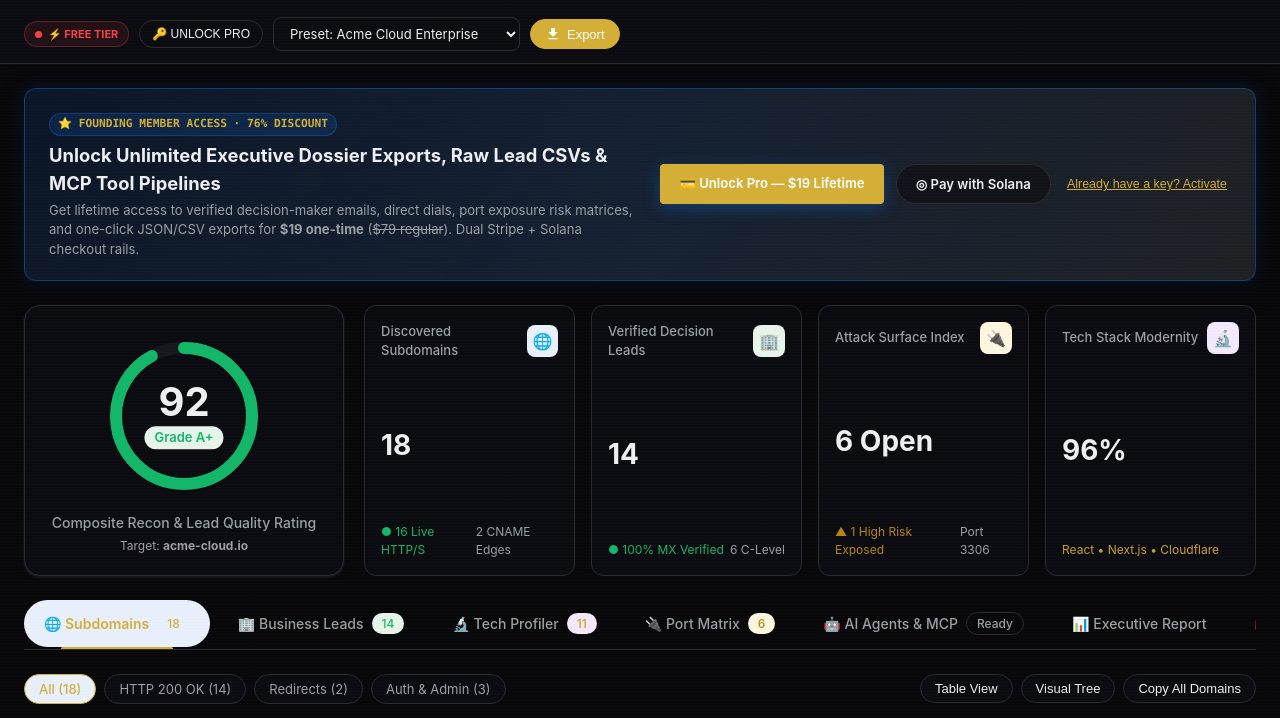
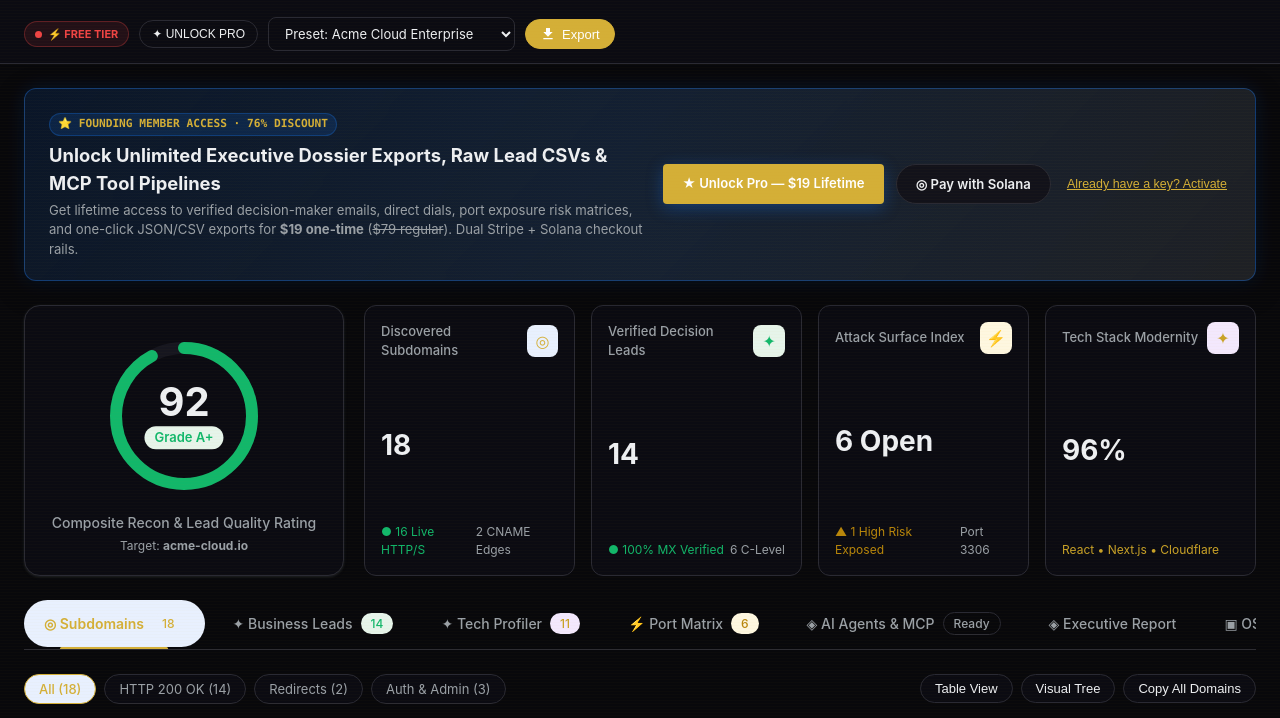
Before and after one commit to 1nc0gn30/subsweep-lead-scanner, an Electron app: page public/index.html in a window 1280 px wide. Shown: the part 60-778 px from the top of the page. Drawn offline with Linux system fonts and the light colour scheme; a script that the page names is missing.

Commit message:
fix(ui): polish typography glyphs, relative icon paths, and header contrast

```diff
--- a/public/index.html
+++ b/public/index.html
@@ -1228,7 +1228,7 @@
   <header class="app-bar">
     <div class="header-inner">
       <a href="#" class="brand" title="SubSweep Recon Studio" style="display: flex; align-items: center; gap: 8px;">
-        <img src="/assets/icon.png" alt="SubSweep Logo" class="brand-icon" style="width: 28px; height: 28px; border-radius: 6px; object-fit: cover; box-shadow: 0 0 10px rgba(26,115,232,0.4);">
+        <img src="assets/icon.png" alt="SubSweep Logo" class="brand-icon" style="width: 28px; height: 28px; border-radius: 6px; object-fit: cover; box-shadow: 0 0 10px rgba(26,115,232,0.4);">
         <div class="google-dots">
           <div class="dot dot-blue"></div>
           <div class="dot dot-red"></div>
@@ -1264,7 +1264,7 @@
           <span id="licenseBadge">⚡ FREE TIER</span>
         </div>
         <button class="btn-action-sm" id="activateKeyBtn" onclick="openLicenseModal()" style="border: 1px solid var(--md-sys-color-outline); font-size: 12px; padding: 6px 12px; cursor: pointer; border-radius: 4px; background: var(--md-sys-color-surface); color: var(--md-sys-color-on-surface);">
-          🔑 UNLOCK PRO
+          ✦ UNLOCK PRO
         </button>
         <select id="presetSelect" class="demo-select" onchange="loadPresetDomain(this.value)">
           <option value="acme-cloud.io">Preset: Acme Cloud Enterprise</option>
@@ -1298,7 +1298,7 @@
       </div>
       <div class="sales-ctas">
         <a href="https://buy.stripe.com/4gMfZg9AheOsdhKbcAfw40L" target="_blank" rel="noopener" class="btn-checkout btn-stripe">
-          💳 Unlock Pro — $19 Lifetime
+          ★ Unlock Pro — $19 Lifetime
         </a>
         <button onclick="openDePayCheckout(event)" class="btn-checkout btn-solana">
           ◎ Pay with Solana
@@ -1312,7 +1312,7 @@
     <!-- Active Scan Animated Banner -->
     <div id="scanProgressBanner" class="scan-progress-banner">
       <div class="progress-header">
-        <span id="progressTitle">🔍 Executing OSINT Recon & Lead Harvest on acme-cloud.io...</span>
+        <span id="progressTitle">⌕ Executing OSINT Recon & Lead Harvest on acme-cloud.io...</span>
         <span id="progressPercent">0%</span>
       </div>
       <div class="progress-bar-track">
@@ -1347,7 +1347,7 @@
         <div class="kpi-card">
           <div class="kpi-header">
             <span>Discovered Subdomains</span>
-            <div class="kpi-icon-pill bg-blue-container">🌐</div>
+            <div class="kpi-icon-pill bg-blue-container">◎</div>
           </div>
           <div id="kpiSubdomainCount" class="kpi-val">18</div>
           <div class="kpi-footer text-green">
@@ -1359,7 +1359,7 @@
         <div class="kpi-card">
           <div class="kpi-header">
             <span>Verified Decision Leads</span>
-            <div class="kpi-icon-pill bg-green-container">🏢</div>
+            <div class="kpi-icon-pill bg-green-container">✦</div>
           </div>
           <div id="kpiLeadCount" class="kpi-val">14</div>
           <div class="kpi-footer text-green">
@@ -1371,7 +1371,7 @@
         <div class="kpi-card">
           <div class="kpi-header">
             <span>Attack Surface Index</span>
-            <div class="kpi-icon-pill bg-yellow-container">🔌</div>
+            <div class="kpi-icon-pill bg-yellow-container">⚡</div>
           </div>
           <div id="kpiPortCount" class="kpi-val">6 Open</div>
           <div class="kpi-footer text-yellow">
@@ -1383,7 +1383,7 @@
         <div class="kpi-card">
           <div class="kpi-header">
             <span>Tech Stack Modernity</span>
-            <div class="kpi-icon-pill bg-purple-container">🔬</div>
+            <div class="kpi-icon-pill bg-purple-container">✦</div>
           </div>
           <div id="kpiTechCount" class="kpi-val">96%</div>
           <div class="kpi-footer text-purple">
@@ -1396,30 +1396,30 @@
     <!-- Navigation Tabs -->
     <div class="tabs-nav">
       <button class="tab-btn active" onclick="switchTab('tab-subdomains', this)">
-        <span>🌐 Subdomains</span>
+        <span>◎ Subdomains</span>
         <span class="chip chip-blue" id="tabCountSubdomains">18</span>
       </button>
       <button class="tab-btn" onclick="switchTab('tab-leads', this)">
-        <span>🏢 Business Leads</span>
+        <span>✦ Business Leads</span>
         <span class="chip chip-green" id="tabCountLeads">14</span>
       </button>
       <button class="tab-btn" onclick="switchTab('tab-tech', this)">
-        <span>🔬 Tech Profiler</span>
+        <span>✦ Tech Profiler</span>
         <span class="chip chip-purple" id="tabCountTech">11</span>
       </button>
       <button class="tab-btn" onclick="switchTab('tab-ports', this)">
-        <span>🔌 Port Matrix</span>
+        <span>⚡ Port Matrix</span>
         <span class="chip chip-yellow" id="tabCountPorts">6</span>
       </button>
       <button class="tab-btn" onclick="switchTab('tab-mcp', this)">
-        <span>🤖 AI Agents & MCP</span>
+        <span>◈ AI Agents & MCP</span>
         <span class="chip chip-outline">Ready</span>
       </button>
       <button class="tab-btn" onclick="switchTab('tab-report', this)">
-        <span>📊 Executive Report</span>
+        <span>◈ Executive Report</span>
       </button>
       <button class="tab-btn" onclick="switchTab('tab-guide', this)">
-        <span>📖 OSINT Guide & CLI</span>
+        <span>▣ OSINT Guide & CLI</span>
       </button>
     </div>
 
@@ -1462,7 +1462,7 @@
       <!-- Subdomain Tree View -->
       <div id="subdomainsTreeView" class="tree-view-wrapper" style="display: none;">
         <div class="tree-root-node">
-          <span style="font-size: 18px;">🌐</span>
+          <span style="font-size: 18px;">◎</span>
           <span id="treeRootDomainLabel">acme-cloud.io</span>
           <span class="chip chip-green" style="background: rgba(255,255,255,0.2); color: #fff;">Apex Domain</span>
         </div>
@@ -1627,14 +1627,14 @@
         <!-- Frosted Glass Output Paywall Lock Overlay -->
         <div class="paywall-overlay" id="reportPaywallOverlay">
           <div class="lock-card">
-            <div style="font-size: 2.2rem; margin-bottom: 0.5rem;">🔒</div>
+            <div style="font-size: 2.2rem; margin-bottom: 0.5rem;">★</div>
             <h4 style="font-size: 1.15rem; font-weight: 700; margin-bottom: 0.4rem; color: var(--md-sys-color-on-surface);">Executive Reconnaissance Dossier Locked</h4>
             <p style="font-size: 0.82rem; margin-bottom: 1.25rem; line-height: 1.5; color: var(--md-sys-color-on-surface-variant);">
               Unlock uncensored C-level decision-maker direct dials, verified email addresses, port vulnerability telemetry, and executive report downloads.
             </p>
             <div style="display: flex; flex-direction: column; gap: 0.6rem;">
               <a href="https://buy.stripe.com/4gMfZg9AheOsdhKbcAfw40L" target="_blank" rel="noopener" class="btn-checkout btn-stripe" style="justify-content: center;">
-                💳 Unlock Pro — $19 Lifetime
+                ★ Unlock Pro — $19 Lifetime
               </a>
               <button onclick="openDePayCheckout(event)" class="btn-checkout btn-solana" style="justify-content: center;">
                 ◎ Pay with Solana
@@ -1653,7 +1653,7 @@
       <div style="display: grid; grid-template-columns: 1fr 1fr; gap: 20px;">
         <div class="card">
           <h3 style="font-size: 16px; font-weight: 600; margin-bottom: 12px; display: flex; align-items: center; gap: 8px;">
-            <span>💻 CLI Quick Reference</span>
+            <span>▣ CLI Quick Reference</span>
           </h3>
           <div style="display: flex; flex-direction: column; gap: 12px; font-size: 13px;">
             <div>
@@ -1970,7 +1970,7 @@
             </div>
           </td>
           <td>
-            <span class="chip chip-green" style="font-size: 11.5px;">🔒 ${item.tls}</span>
+            <span class="chip chip-green" style="font-size: 11.5px;">★ ${item.tls}</span>
           </td>
           <td>
             <span style="font-size: 12.5px; color: var(--md-sys-color-on-surface);">${item.role}</span>
@@ -2306,7 +2306,7 @@
 
       banner.style.display = "block";
       fill.style.width = "0%";
-      title.textContent = `🔍 Executing OSINT Recon & Lead Harvest on ${domain}...`;
+      title.textContent = `⌕ Executing OSINT Recon & Lead Harvest on ${domain}...`;
 
       const steps = [
         { p: 20, text: "1/5 Querying Certificate Transparency Logs (crt.sh & AlienVault)..." },
```
